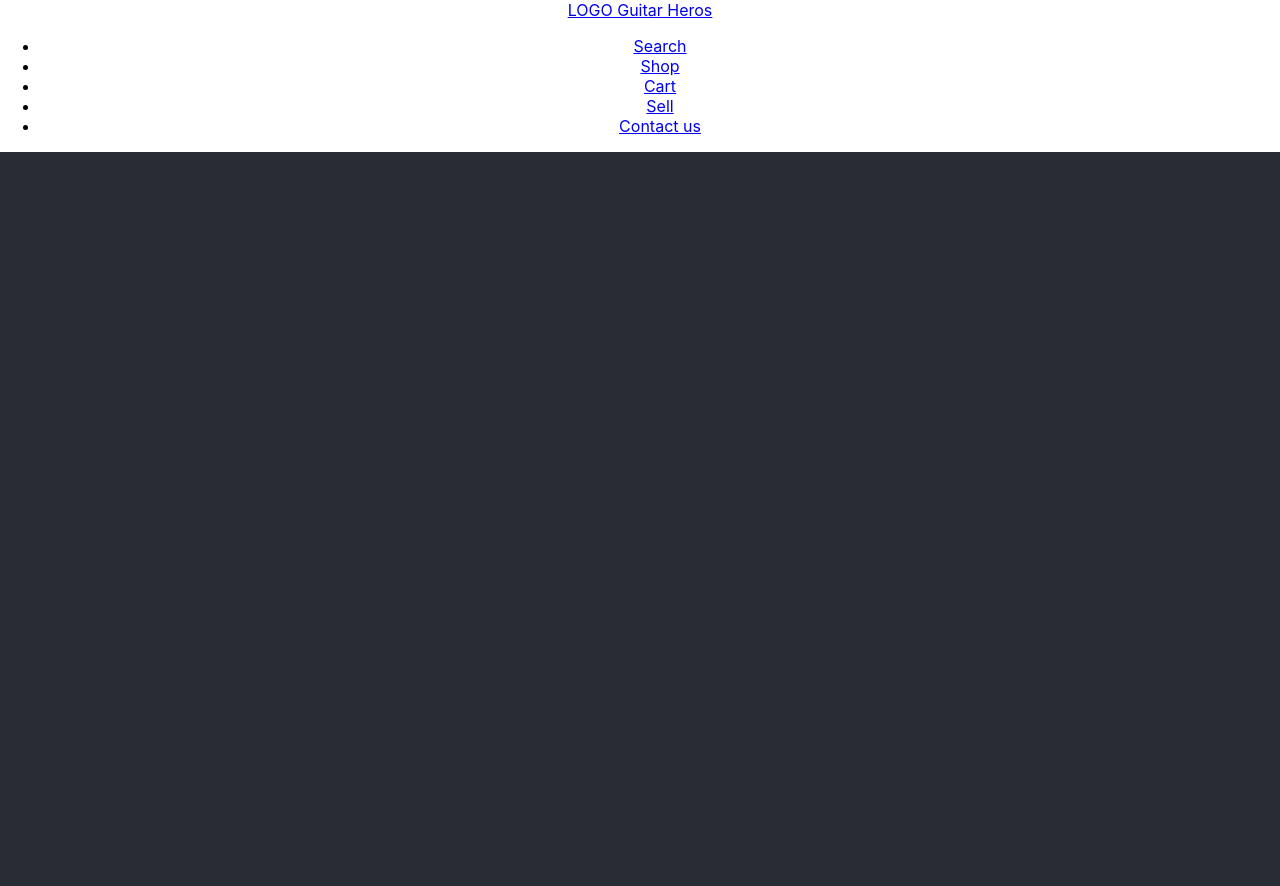
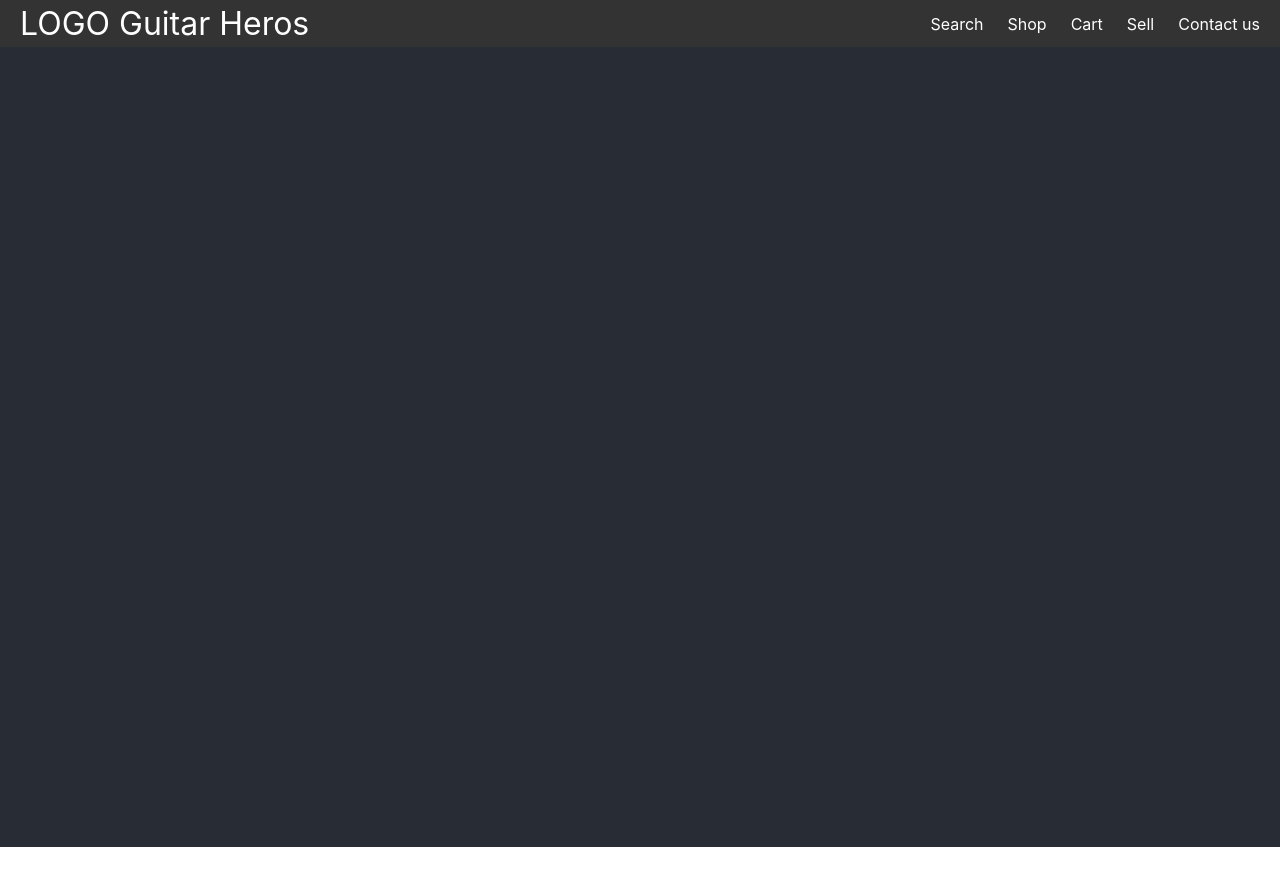
Before and after one commit to riverferguson/phase-2-project, a React app in the folder phase-2-project/: page / in a window 1280 px wide. After the commit the page ends 847 px from the top, so only its background shows below. Built offline with nearby package versions, Linux system fonts and the light colour scheme.

Commit message:
add css styling for nav

```diff
--- a/phase-2-project/src/components/Nav.css
+++ b/phase-2-project/src/components/Nav.css
@@ -1,3 +1,46 @@
 * {
     box-sizing: border-box;
 }
+
+body {
+    margin: 0;
+}
+
+.nav {
+    background-color: #333;
+    color: white;
+    display: flex;
+    justify-content: space-between;
+    align-items: stretch;
+    gap: 2rem;
+    padding: 0 1rem;
+}
+
+.site-title {
+    font-size: 2rem
+}
+
+.nav ul {
+    padding: 0;
+    margin: 0;
+    list-style: none;
+    display: flex;
+    gap: 1rem;
+}
+
+.nav a {
+    color: inherit;
+    text-decoration: none;
+    height: 100%;
+    display: flex;
+    align-items: center;
+    padding: .25rem;
+}
+
+.nav li.active {
+    background-color: #555;
+}
+
+.na li:hover {
+    background-color: #777;
+}
--- a/phase-2-project/src/components/Nav.js
+++ b/phase-2-project/src/components/Nav.js
@@ -3,7 +3,7 @@ import React from 'react'
 const Nav = () => {
   return (
     <nav className="nav">
-        <a href="/" className="Guitar-Heroes">
+        <a href="/" className="site-title">
        LOGO Guitar Heros
         </a>
         <ul>
```
